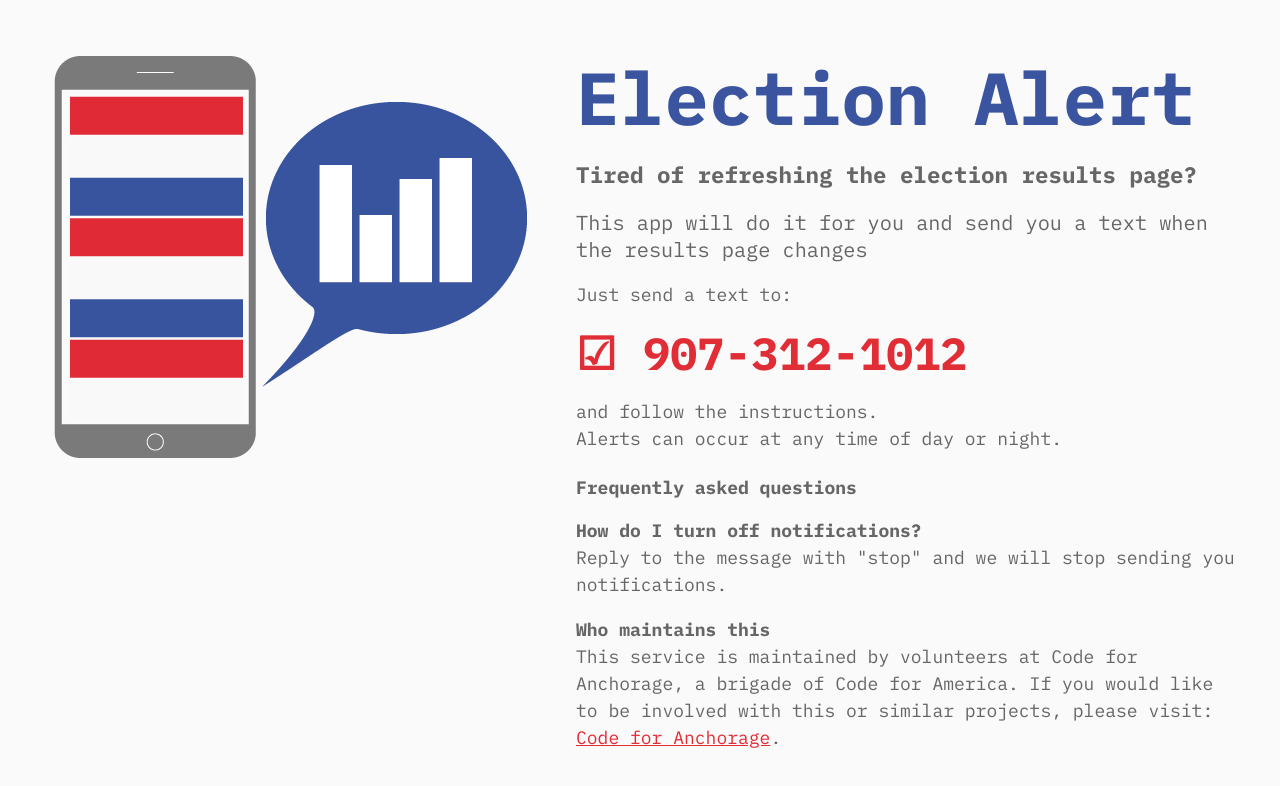
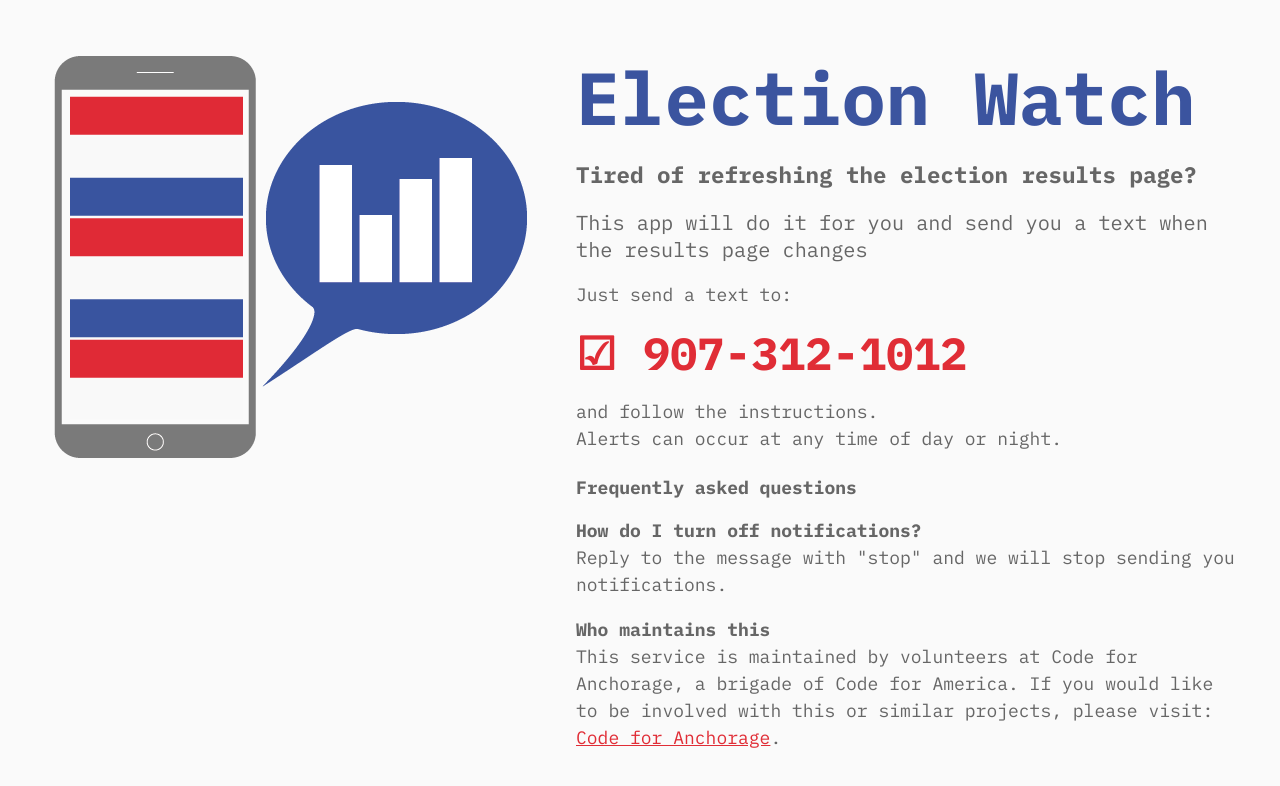
Before and after one commit to codeforanchorage/election-watch-node, a website: page docs/index.html in a window 1280 px wide. Drawn offline with Linux system fonts and the light colour scheme.

Commit message:
change alert to watch

```diff
--- a/docs/index.html
+++ b/docs/index.html
@@ -6,7 +6,7 @@
     <head>
         <meta charset="utf-8">
         <meta http-equiv="X-UA-Compatible" content="IE=edge">
-        <title>Alaska Election Alerts</title>
+        <title>Alaska Election Watch</title>
         <meta name="description" content="A free service that sends reminders when election results change">
         <meta name="viewport" content="width=device-width, initial-scale=1">
         <link href="http://fonts.googleapis.com/css?family=IBM+Plex+Mono:400,700" rel="stylesheet">
@@ -19,7 +19,7 @@
                 <img src="img/phoneVote.png" />
             </div>
             <div id="title">
-                <h1 id="courtBotHeader">Election Alert</h1>
+                <h1 id="courtBotHeader">Election Watch</h1>
                 <h2>Tired of refreshing the election results page?</h2>
                 <h3>This app will do it for you and send you a text when the results page changes</h3>
                 <p>
```
